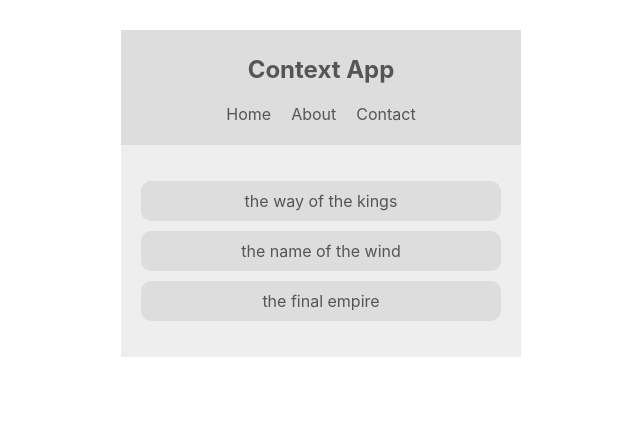
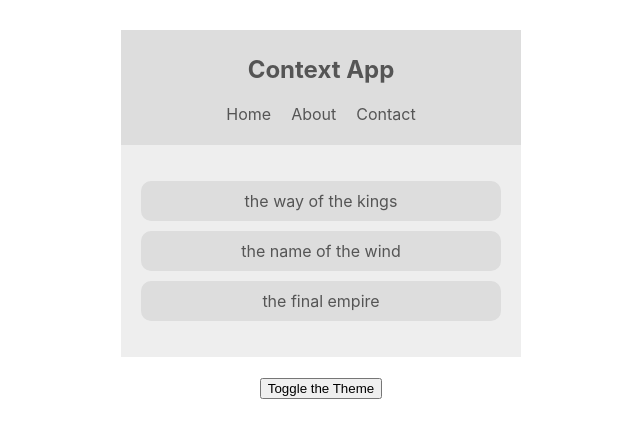
Before and after one commit to LijuJacob08/ContextApiPractice, a React (Create React App) app: page / in a window 1280 px wide. Shown: the top 438 px of the page, without its empty margins (319-959 px from the left). Built offline with nearby package versions, Linux system fonts and the light colour scheme.

Commit message:
Updating Context Data

```diff
--- a/src/App.js
+++ b/src/App.js
@@ -1,5 +1,6 @@
 import BookList from "./components/BookList";
 import Navbar from "./components/Navbar";
+import ThemeToggle from "./components/ThemeToggle";
 import ThemeContextProvider from "./contexts/ThemeContext";
 
 
@@ -9,6 +10,7 @@ function App() {
       <ThemeContextProvider>
       <Navbar/>
       <BookList />
+      <ThemeToggle />
       </ThemeContextProvider>
     </div>
   );
--- /dev/null
+++ b/src/components/ThemeToggle.js
@@ -0,0 +1,15 @@
+import React, { Component } from 'react';
+import { ThemeContext } from '../contexts/ThemeContext';
+
+class ThemeToggle extends React.Component {
+    static contextType = ThemeContext;
+
+    render() {
+        const {toggleTheme}=this.context;
+        return (
+            <button  onClick={toggleTheme}>Toggle the Theme</button>
+        );
+    }
+}
+
+export default ThemeToggle;
--- a/src/contexts/ThemeContext.js
+++ b/src/contexts/ThemeContext.js
@@ -8,11 +8,13 @@ class ThemeContextProvider extends React.Component {
         //syntax -> text
         light: {syntax: '#555' , ui:'#ddd', bg:'#eee' },
         dark: {syntax: '#ddd' , ui:'#333', bg:'#555' }
-
     }
+  toggleTheme = ()=>{
+      this.setState({isLightTheme: !this.state.isLightTheme});
+  }
     render() {
         return (
-            <ThemeContext.Provider value={{...this.state}}>
+            <ThemeContext.Provider value={{...this.state, toggleTheme:this.toggleTheme}}>
                 {this.props.children}
             </ThemeContext.Provider>
         );
```
